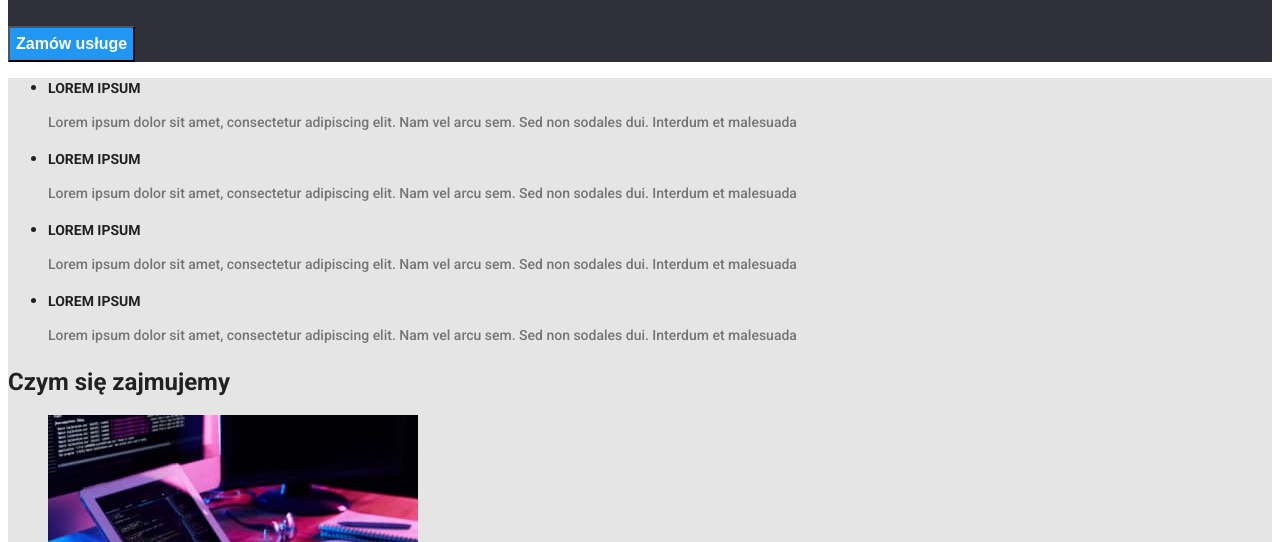
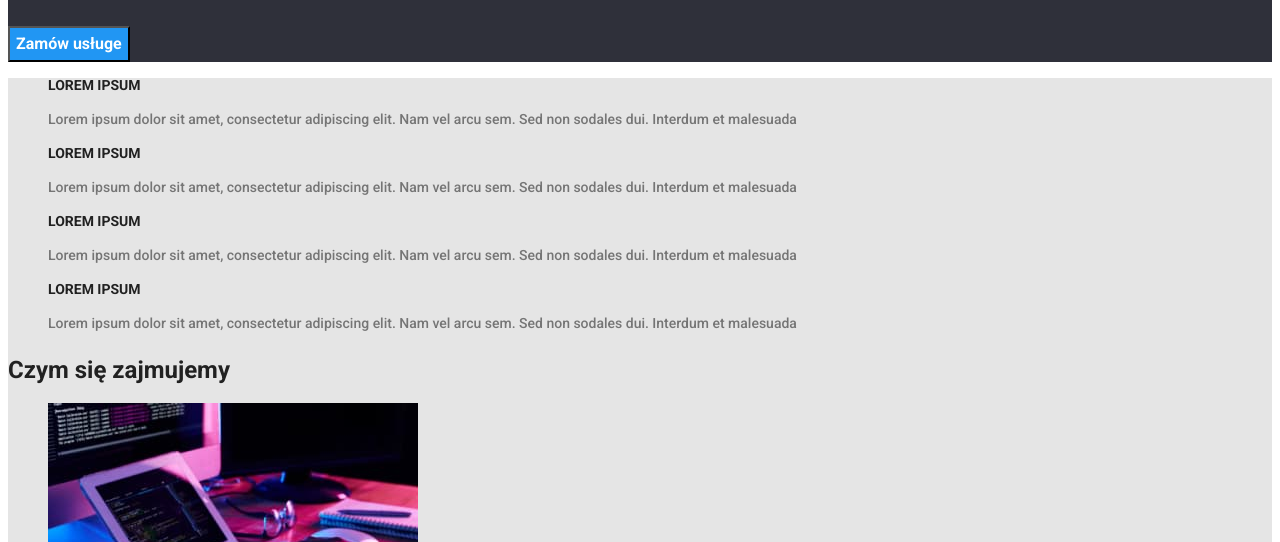
Before and after one commit to KazGrim5/goit-markup-hw-02, a plain HTML site: page index.html in a window 1280 px wide. Shown: the part 258-800 px from the top of the page. Drawn offline with Linux system fonts and the light colour scheme.

Commit message:
Update styles.css

```diff
--- a/css/styles.css
+++ b/css/styles.css
@@ -1,8 +1,9 @@
 /*header*/
 .body {
-    font-family: roboto;
+    font-family: "roboto", sans-serif;
     font-style: normal;
     color: #212121;
+    list-style: none;
 }
 .logo {
     font-family: raleway;
@@ -37,11 +38,13 @@
     color: #fff;
 }
 .buttonback {
+    font-family: inherit;
     font-weight: 700;
     font-size: 16px;
     line-height: 1.87;
     color: #fff;
     background-color: #2196F3;
+    cursor: pointer;
 }
 .back2 {
     background-color: #e5e5e5;
@@ -52,7 +55,6 @@
     line-height: 1.14;
 }
 .ipsum {
-    font-weight: 400;
     font-size: 14px;
     line-height: 1.71;
     color: #757575;
@@ -76,13 +78,13 @@
     line-height: 1.17;
 }
 .doe {
-    font-weight: 400;
     font-size: 16px;
     line-height: 1.17;
     color: #757575;
 }
 /*portfolio*/
 .button {
+    font-family: inherit;
     font-weight: 500;
     font-size: 16px;
     line-height: 1.63;
@@ -101,7 +103,6 @@
     line-height: 2;
 }
 .tiles2 {
-    font-weight: 400;
     font-size: 16px;
     line-height: 1.88;
     color: #757575;
@@ -115,15 +116,16 @@
     color: #fff;
 }
 .address {
-    font-weight: 400;
     font-size: 14px;
     line-height: 1.71;
     color: #fff;
 }
 .contact {
     text-decoration: none;
-    font-weight: 400;
     font-size: 14px;
     line-height: 1.71;
     color: rgba(255, 255, 255, 0.6)
 }
+li {
+    list-style: none;
+}
```
